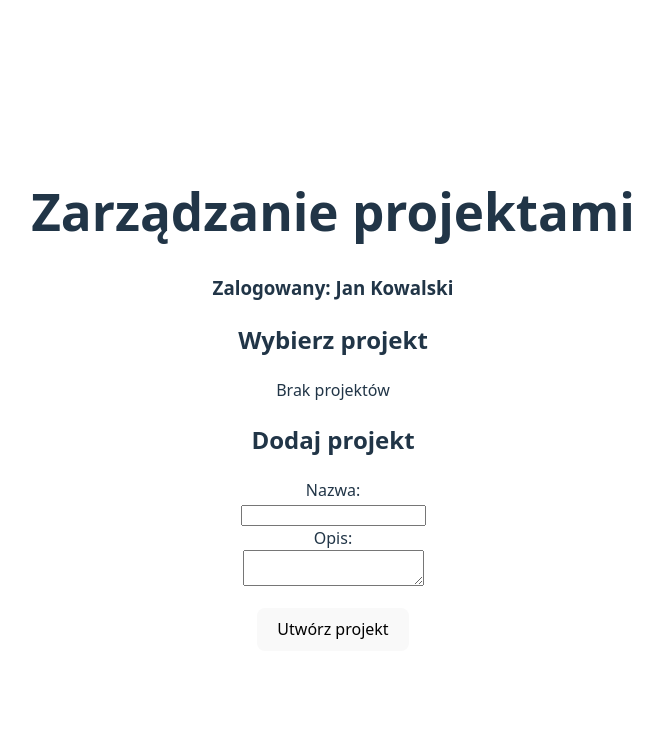
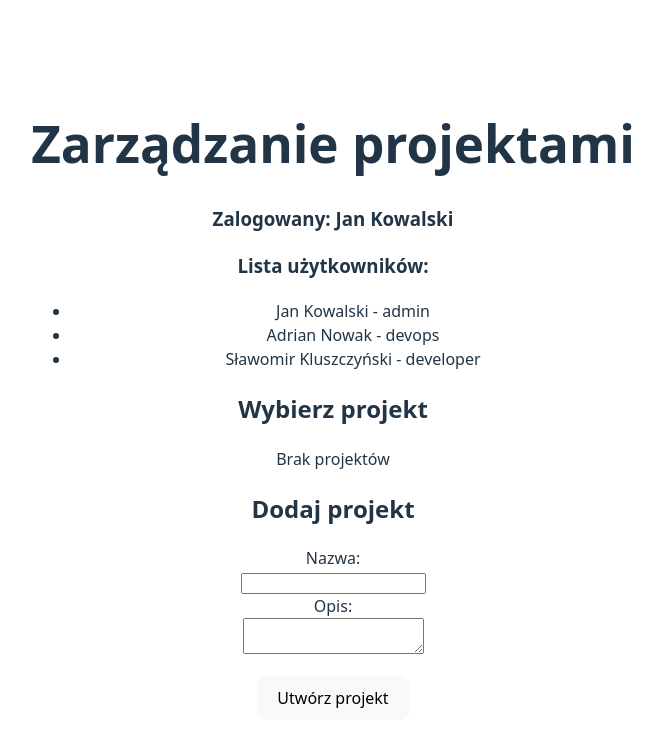
Before and after one commit to hrymarz1234/Typescript_project, a React (Vite) app in the folder ManagMe/: page / in a window 1280 px wide. Shown: the top 746 px of the page, without its empty margins (307-970 px from the left). Built offline with nearby package versions, Linux system fonts and the light colour scheme.

Commit message:
task working on

```diff
--- a/ManagMe/src/App.tsx
+++ b/ManagMe/src/App.tsx
@@ -1,19 +1,38 @@
 import "./App.css";
 import { BrowserRouter as Router, Routes, Route } from "react-router-dom";
-import { UserContext } from "./context/UserContext";
+import { UserContext, User } from "./context/UserContext";
 import Home from "./pages/Home";
 import EditProject from "./components/EditProject";
 import EditStory from "./components/EditStory";
 
-const mockUser = {
-  id: 1,
-  firstName: "Jan",
-  lastName: "Kowalski",
-};
 
 function App() {
+
+  const users: User[] = [
+  {
+    id: 1,
+    firstName: "Jan",
+    lastName: "Kowalski",
+    role: "admin"
+  },
+  {
+    id: 2,
+    firstName: "Adrian",
+    lastName: "Nowak",
+    role: "devops"
+  },
+  {
+    id: 3,
+    firstName: "Sławomir",
+    lastName: "Kluszczyński",
+    role: "developer"
+  }
+];
+
+const currentUser = users.find(u => u.role === "admin")!;
+
   return (
-    <UserContext.Provider value={mockUser}>
+    <UserContext.Provider value={{ currentUser, allUsers: users }}>
         <Router>
           <Routes>
             <Route path="/" element={<Home />} />
--- a/ManagMe/src/context/UserContext.tsx
+++ b/ManagMe/src/context/UserContext.tsx
@@ -4,13 +4,20 @@ export type User = {
   id: number;
   firstName: string;
   lastName: string;
+  role: "admin" | "devops" | "developer";
 };
 
-const mockUser: User = {
-  id: 1,
-  firstName: "Jan",
-  lastName: "Kowalski",
+type UserContextType = {
+  currentUser: User;
+  allUsers: User[];
 };
 
-export const UserContext = createContext<User>(mockUser);
-export const useUser = () => useContext(UserContext);
+export const UserContext = createContext<UserContextType | undefined>(undefined);
+
+export const useUser = () => {
+  const context = useContext(UserContext);
+  if (!context) {
+    throw new Error("useUser must be used within a UserContext.Provider");
+  }
+  return context;
+};
--- a/ManagMe/src/pages/Home.tsx
+++ b/ManagMe/src/pages/Home.tsx
@@ -6,7 +6,7 @@ import { useNavigate } from "react-router-dom";
 import { useUser } from "./../context/UserContext";
 
 function Home() {
-  const user = useUser();
+  const { currentUser, allUsers } = useUser();
   const projectAPI = new ProjectAPI();
   const navigate = useNavigate();
   const [projects, setProjects] = useState<Project[]>([]);
@@ -83,10 +83,24 @@ function Home() {
       setStoryStatus("todo");
     }
   }
+
+if (!currentUser || !allUsers) {
+  return <p>Ładowanie danych użytkownika...</p>;
+}
   return (
     <div>
       <h1>Zarządzanie projektami</h1>
-      <h3>Zalogowany: {user.firstName} {user.lastName}</h3>
+      <h3>Zalogowany: {currentUser.firstName} {currentUser.lastName}</h3>
+      <h3>Lista użytkowników:</h3>
+      <ul>
+        {
+          allUsers.map((user)=>(
+            <li key={user.id}>
+              {user.firstName} {user.lastName} - {user.role}
+            </li>
+
+        ))}
+      </ul>
       <div>
         <h2>Wybierz projekt</h2>
         {projects.length === 0 ? (
```
